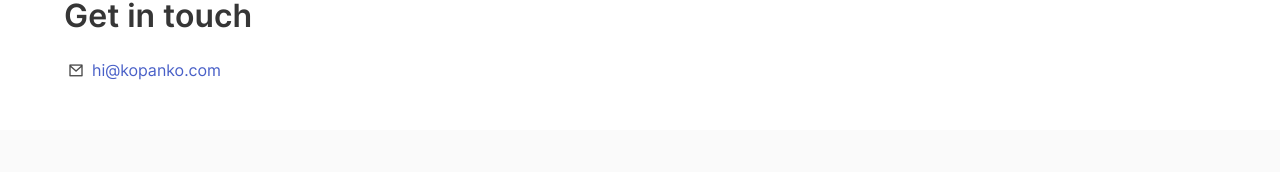
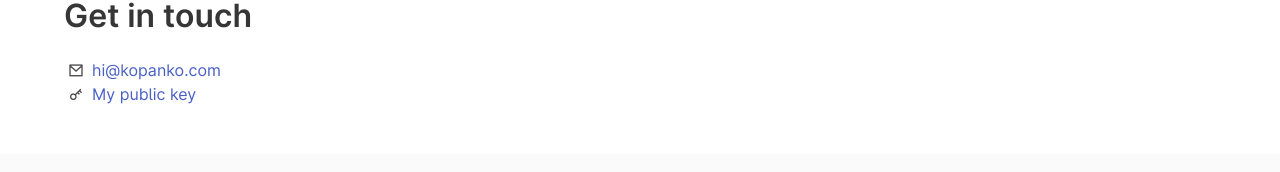
Before and after one commit to pcktm/kopanko.com, a Next.js app: page / in a window 1280 px wide. Shown: the part 760-932 px from the top of the page. Built offline with nearby package versions, Linux system fonts and the light colour scheme.

Commit message:
feat: add new public key

```diff
--- a/pages/index.tsx
+++ b/pages/index.tsx
@@ -64,6 +64,14 @@ export default function Home() {
             />
           </span>
           <br/>
+          <span className="icon-text">
+            <span className="icon">
+              <i className="ri-key-2-line"/>
+            </span>
+            <a href="/assets/0x5B241D4445E1847B-pub.asc">
+              My public key
+            </a>
+          </span>
         </div>
       </div>
     </div>
```
